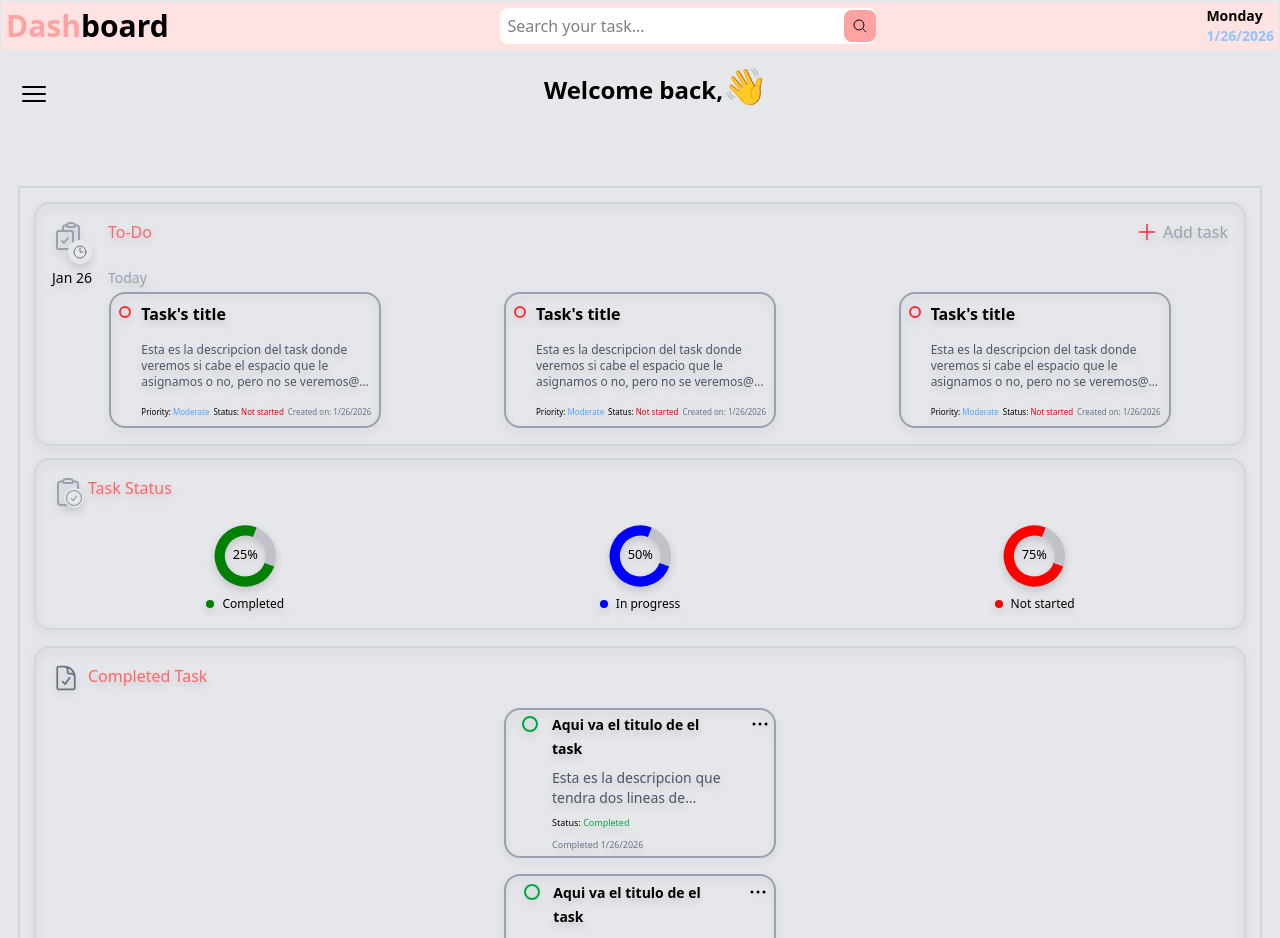
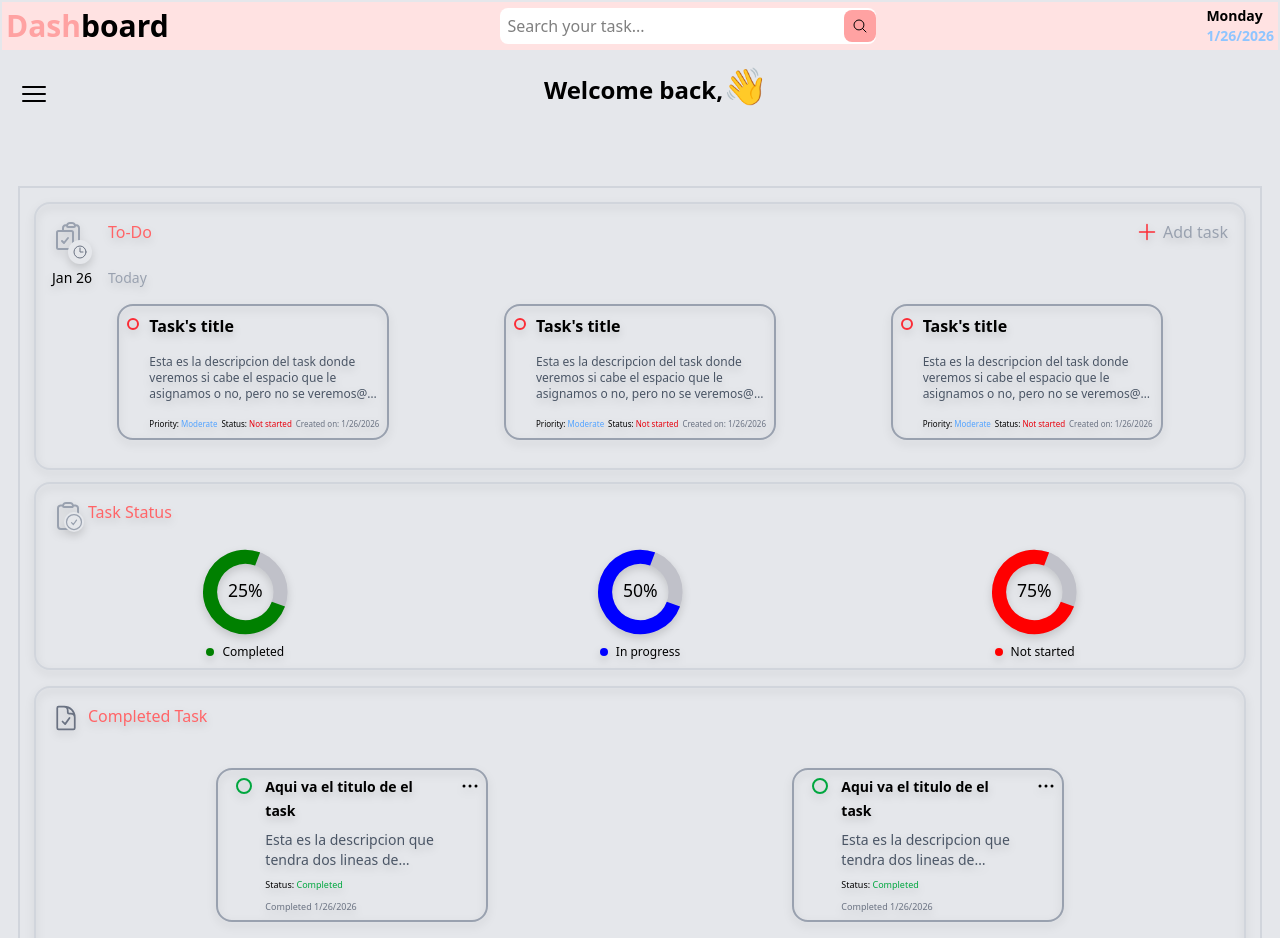
Before and after one commit to karinatuyuc/my-todo-list-React, a React (Vite) app: page / in a window 1280 px wide. Shown: the top 938 px of the page. Built offline with nearby package versions, Linux system fonts and the light colour scheme.

Commit message:
style: update body layout for md screens

```diff
--- a/src/CompletedTask.jsx
+++ b/src/CompletedTask.jsx
@@ -16,10 +16,10 @@ export default function CompletedTask({dateIn}){
                 </div>
 
                 {/**CARDS*/}
-                <div className="flex flex-col gap-4">
+                <div className="flex flex-col gap-4 md:flex-row p-5">
 
                     {/**CARD #1 */}
-                    <div className="grid border-2 border-gray-400 rounded-2xl grid-cols-[1fr_4fr_1fr] w-68 max-w-md mx-auto p-0.5">
+                    <div className="grid border-2 border-gray-400 rounded-2xl grid-cols-[1fr_4fr_1fr] w-68 max-w-md mx-auto p-1">
 
                         <div className="flex justify-center items-start pt-1">
                             <div className="w-4 h-4 rounded-full border-2 border-green-600"></div>
@@ -42,12 +42,8 @@ export default function CompletedTask({dateIn}){
                             </div>
                     </div>
 
-
-
-
-
-                   {/**CARDS 2*/}
-                   <div className="grid border-2 border-gray-400 mb-4 rounded-2xl grid-cols-[1fr_4fr_1fr] p-1 w-68 max-w-md mx-auto">
+                                     {/**CARD #1 */}
+                    <div className="grid border-2 border-gray-400 rounded-2xl grid-cols-[1fr_4fr_1fr] w-68 max-w-md mx-auto p-1">
 
                         <div className="flex justify-center items-start pt-1">
                             <div className="w-4 h-4 rounded-full border-2 border-green-600"></div>
@@ -69,9 +65,6 @@ export default function CompletedTask({dateIn}){
                                 />
                             </div>
                     </div>
-
-
-
                 </div>
 
              { /** </div>*/}
--- a/src/Dashboard.jsx
+++ b/src/Dashboard.jsx
@@ -122,7 +122,7 @@ export default function Dashboard({showModal}) {
 
 
                         {/*DIV TO DO AND ADD TASK*/}
-                        <div className="grid grid-cols-1 gap-3 mt-10 p-2 md:flex md:gap-2">
+                        <div className="grid grid-cols-1 gap-3 mt-10 p-5 md:flex md:gap-2">
 
                             <div className=" min-h-28 border-2 border-gray-400 rounded-2xl w-68 max-w-md mx-auto p-0.5">
 
--- a/src/ProgressCircle.jsx
+++ b/src/ProgressCircle.jsx
@@ -5,8 +5,8 @@ export default function ProgressCircle({title, progress, color}) {
     return (
         <>
             {/** SVG for progress circles*/}
-            <div className="h-22">
-                        <svg viewBox="0 0 100 100" className="w-full h-16">
+            <div className="h-22 md:h-26">
+                        <svg viewBox="0 0 100 100" className="w-full h-16 md:h-22">
 
                             {/**Circle base */}
                             <circle cx="50" cy="50" r="40" stroke="#C0C1C9"
```
